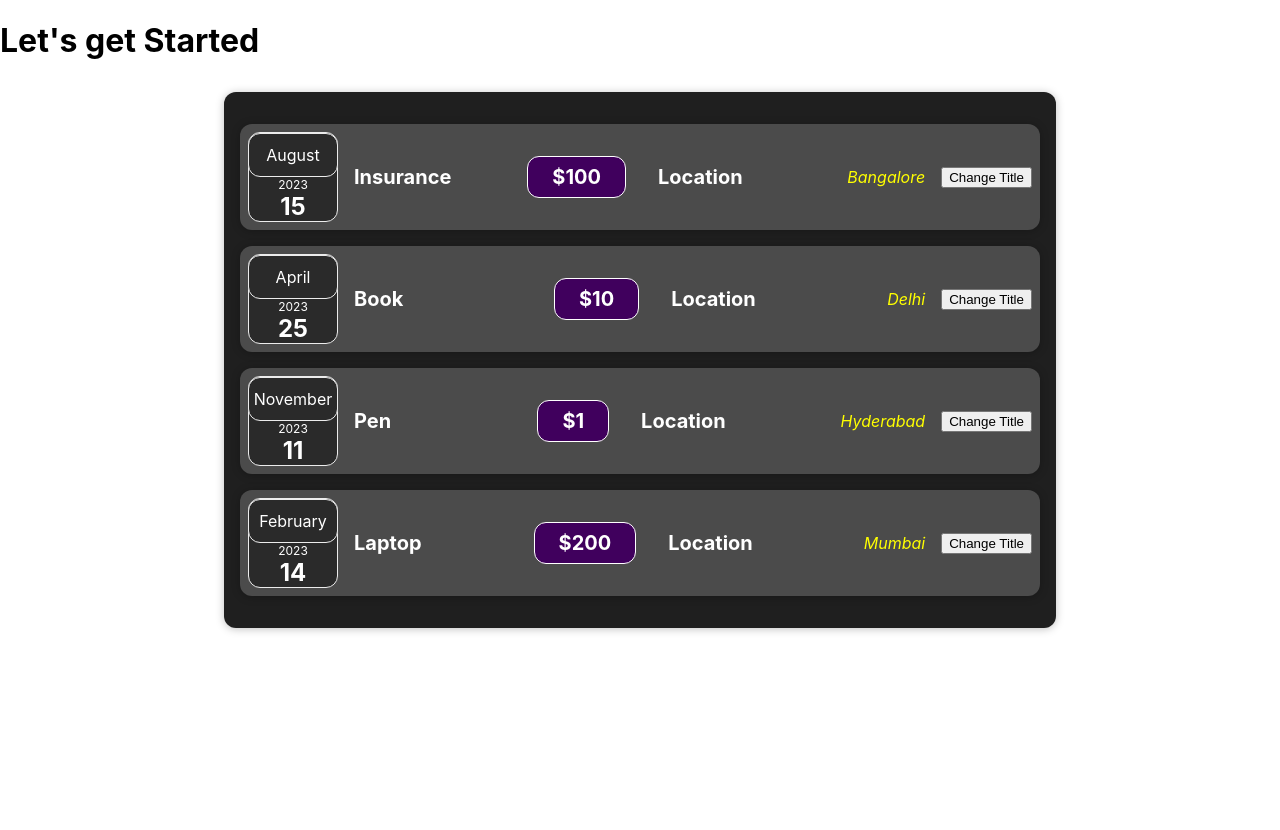
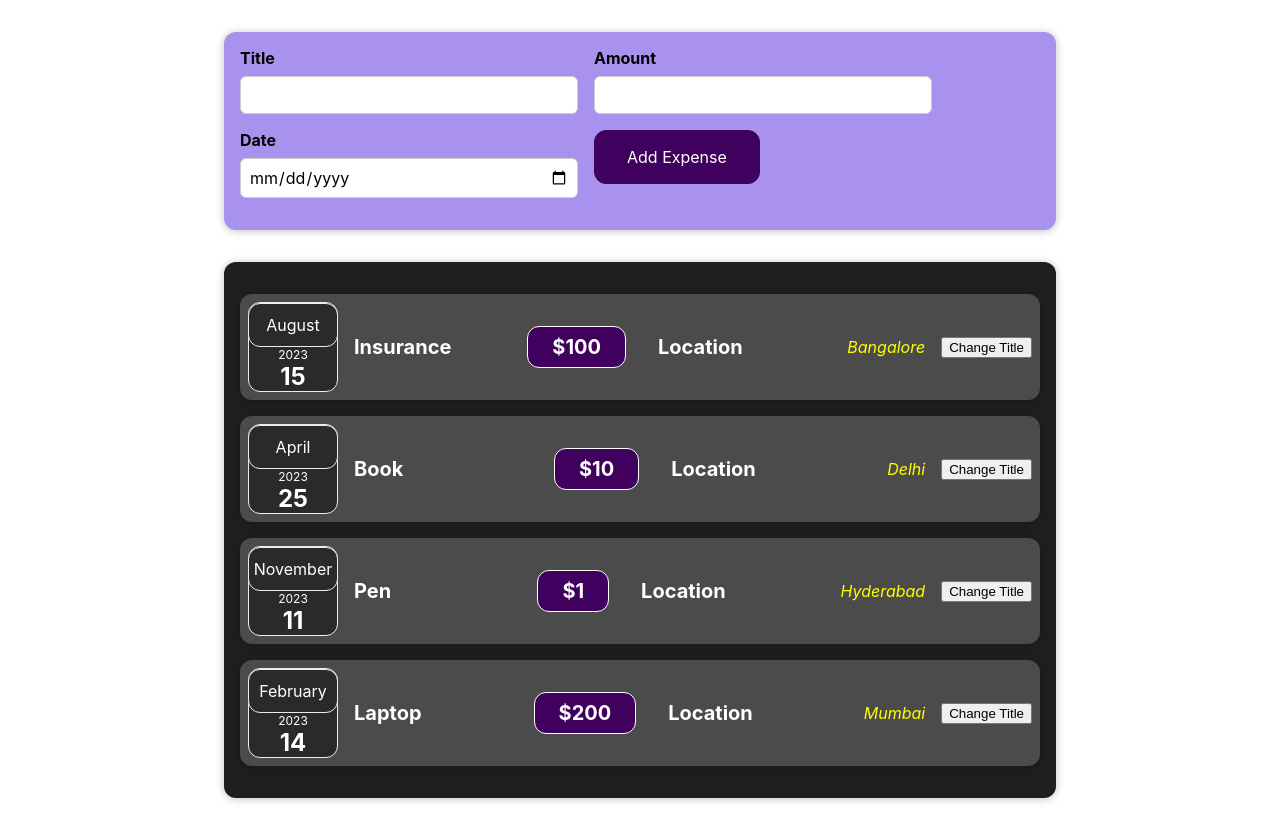
Before and after one commit to IqraMomin/ExpenseTrackerWithReact, a React (Create React App) app: page / in a window 1280 px wide. Before the commit the page ends 800 px from the top, so only its background shows below. Built offline with nearby package versions, Linux system fonts and the light colour scheme.

Commit message:
MultipleStates

```diff
--- a/src/App.js
+++ b/src/App.js
@@ -1,4 +1,5 @@
 import Expenses from "./components/Expense/Expenses";
+import NewExpense from "./components/NewExpense/NewExpense";
 
 function App() {
   const expenses = [
@@ -9,7 +10,7 @@
   ];
   return (
     <div>
-      <h1>Let's get Started</h1>
+      <NewExpense/>
        <Expenses expenses={expenses}/>
     </div>
 
--- /dev/null
+++ b/src/components/NewExpense/ExpenseForm.css
@@ -0,0 +1,26 @@
+.new-expense__controls {
+    display: flex;
+    flex-wrap: wrap;
+    gap: 1rem;
+    margin-bottom: 1rem;
+    text-align: left;
+}
+
+.new-expense__control label {
+    font-weight: bold;
+    margin-bottom: 0.5rem;
+    display: block;
+}
+
+.new-expense__control input {
+    font: inherit;
+    padding: 0.5rem;
+    border-radius: 6px;
+    border: 1px solid #ccc;
+    width: 20rem;
+    max-width: 100%;
+}
+
+.new-expense__actions {
+    text-align: right;
+}
--- /dev/null
+++ b/src/components/NewExpense/ExpenseForm.js
@@ -0,0 +1,43 @@
+import React, { useState } from "react";
+import "./ExpenseForm.css";
+
+const ExpenseForm = ()=>{
+    const [enteredTitle,setEnteredTitle] = useState("");
+    const [enteredAmount,setEnteredAmount] = useState("");
+    const [enteredDate,setEnteredDate] = useState("");
+
+    const titleClickHandler = (event)=>{
+        setEnteredTitle(event.target.value);
+    }
+    const amountClickHandler = (event)=>{
+        setEnteredAmount(event.target.value);
+    }
+    const dateClickHandler = (event)=>{
+        setEnteredDate(event.target.value);
+    }
+
+    return (
+        <form>
+            <div className="new-expense__controls">
+                <div className="new-expense__control">
+                    <label htmlFor="title">Title</label>
+                    <input type="text" id="title" onChange={titleClickHandler}/>
+                </div>
+                <div className="new-expense__control">
+                    <label htmlFor="amount">Amount</label>
+                    <input type="number" id="amount" onChange={amountClickHandler}/>
+                </div>
+                <div className="new-expense__control">
+                    <label htmlFor="date">Date</label>
+                    <input type="date" id="date" onChange={dateClickHandler}/>
+                </div>
+                <div className="new-expense__actions">
+                    <button type="submit">Add Expense</button>
+                </div>
+            </div>
+        </form>
+    )
+
+}
+
+export default ExpenseForm;
--- /dev/null
+++ b/src/components/NewExpense/NewExpense.css
@@ -0,0 +1,38 @@
+.new-expense {
+    background-color: #a892ee;
+    padding: 1rem;
+    margin: 2rem auto;
+    width: 50rem;
+    max-width: 95%;
+    border-radius: 12px;
+    text-align: center;
+    box-shadow: 0 1px 8px rgba(0, 0, 0, 0.25);
+}
+
+.new-expense button {
+    font: inherit;
+    cursor: pointer;
+    padding: 1rem 2rem;
+    border: 1px solid #40005d;
+    background-color: #40005d;
+    color: white;
+    border-radius: 12px;
+    margin-right: 1rem;
+}
+
+.new-expense button:hover,
+.new-expense button:active {
+    background-color: #510674;
+    border-color: #510674;
+}
+
+.new-expense button.alternative {
+    color: #220131;
+    border-color: transparent;
+    background-color: transparent;
+}
+
+.new-expense button.alternative:hover,
+.new-expense button.alternative:active {
+    background-color: #ddb3f8;
+}
--- /dev/null
+++ b/src/components/NewExpense/NewExpense.js
@@ -0,0 +1,13 @@
+import React from "react";
+import "./NewExpense.css";
+import ExpenseForm from "./ExpenseForm";
+
+const NewExpense =()=>{
+    return(
+        <div className="new-expense">
+            <ExpenseForm/>
+        </div>
+
+    )
+}
+export default NewExpense;
```
